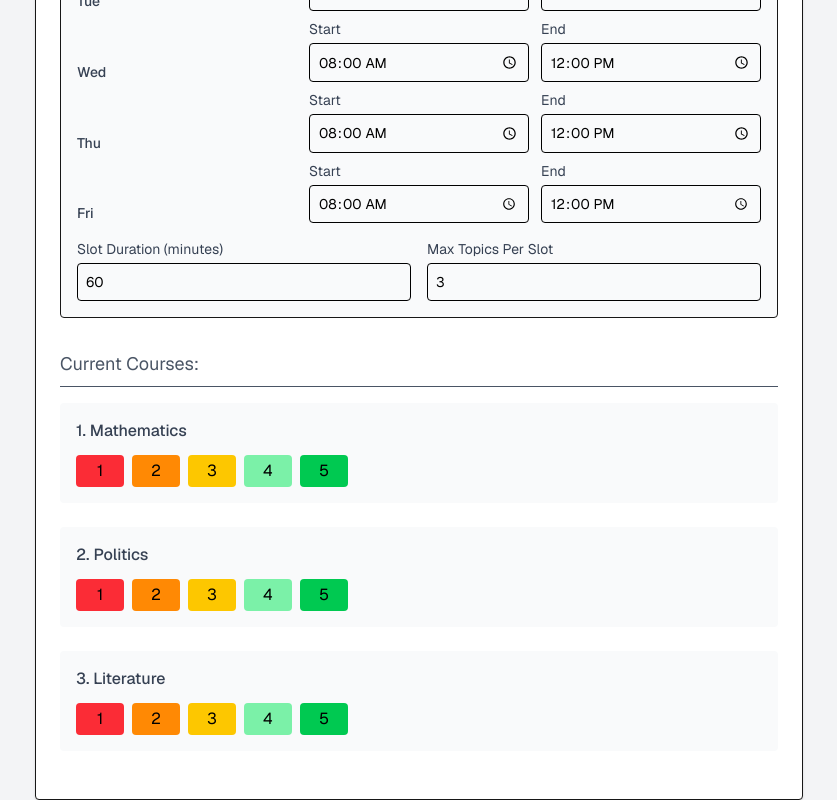
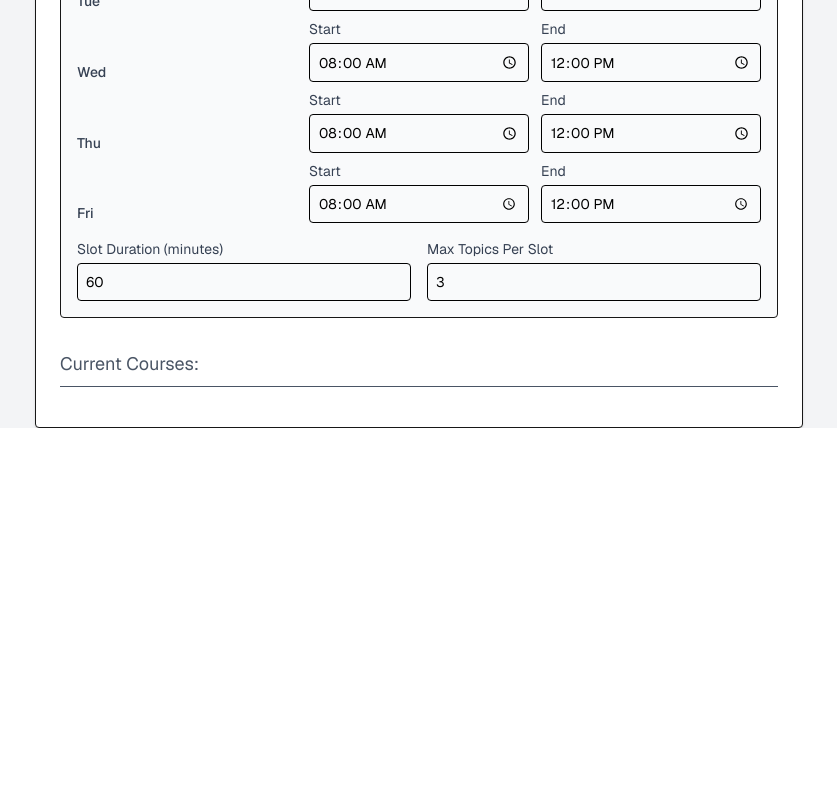
Before and after one commit to Chait314/HCI_Frontend, a Next.js app: page / in a window 1280 px wide. Shown: the part 534-1334 px from the top of the page, without its empty margins (221-1058 px from the left). After the commit the page ends 962 px from the top, so only its background shows below. Built offline with nearby package versions, Linux system fonts and the light colour scheme.

Commit message:
removed placeholder subs

```diff
--- a/app/page.tsx
+++ b/app/page.tsx
@@ -79,9 +79,6 @@ useEffect(() => {
 
   // Pre-populated subjects based on typical academic schedules
   const [subjects, setSubjects] = useState<Subject[]>([
-    { id: 1, name: 'Mathematics', strength: null },
-    { id: 2, name: 'Politics', strength: null },
-    { id: 3, name: 'Literature', strength: null },
   ]);
   const [studyPreferences, setStudyPreferences] = useState<StudyPreferences>({
     workingDays: ['Mon', 'Tue', 'Wed', 'Thu', 'Fri'],
```
